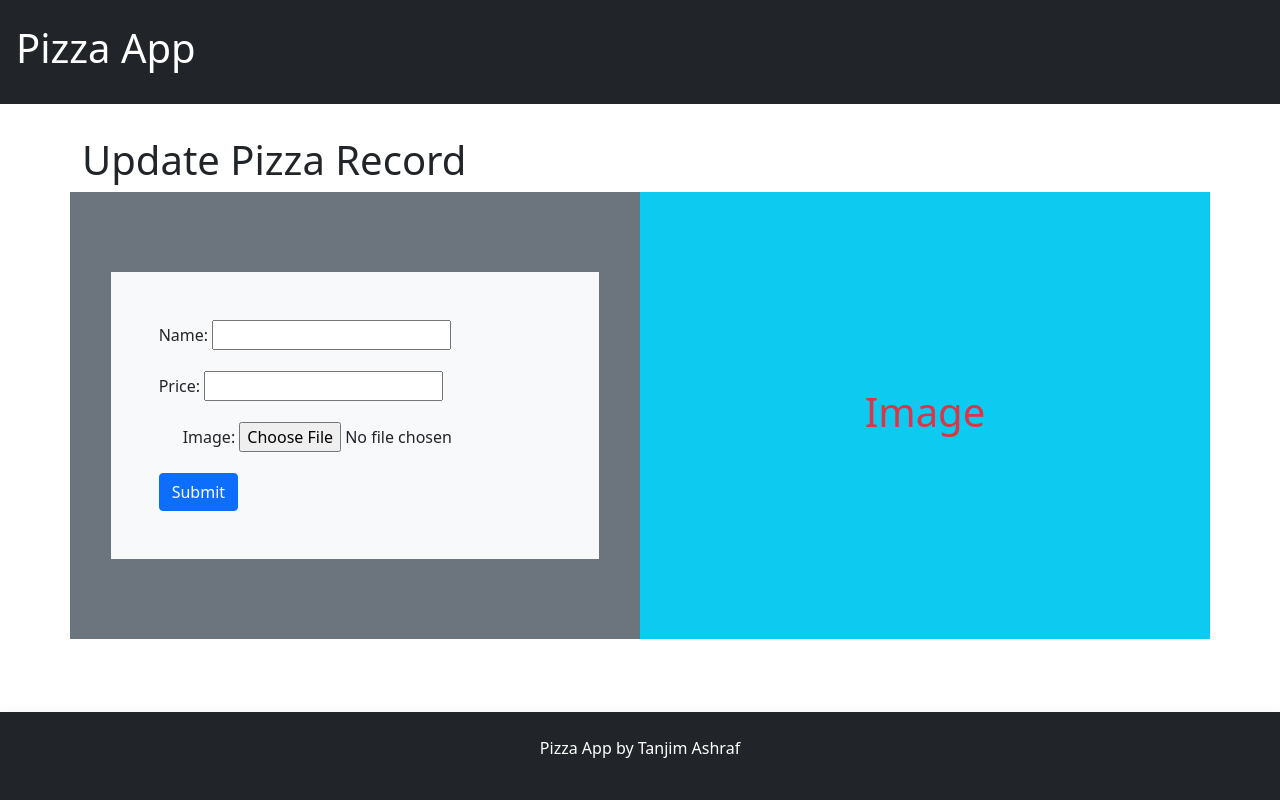
After one commit to Ashraf840/PIzza-Restaurant-App, a Django app: page /restaurant/pizza/update-pizza-record/1/ in a window 1280 px wide. The commit adds this page. Run offline with Django 3.2, Linux system fonts and the light colour scheme; data that the repository does not hold is empty; some libraries are stand-ins or nearby versions.

Commit message:
Pizza detail update page for restaurant staffs

```diff
--- a/pizzaProj/restaurant_staff/urls.py
+++ b/pizzaProj/restaurant_staff/urls.py
@@ -13,4 +13,5 @@ urlpatterns = [
     # Pizza Record CRUD - Related
     path('pizza/pizza-records/', crud_pizza_record_views.pizzaList, name='pizzaRecords'),
     path('pizza/create-pizza-record/', crud_pizza_record_views.createPizza, name='createPizzaRecord'),
+    path('pizza/update-pizza-record/<str:pizza_id>/', crud_pizza_record_views.updatePizza, name='updatePizzaRecord'),
 ]
--- a/pizzaProj/restaurant_staff/views/crud_pizza_record_views.py
+++ b/pizzaProj/restaurant_staff/views/crud_pizza_record_views.py
@@ -33,3 +33,21 @@ def createPizza(request):
         'pizzaForm': form,
     }
     return render(request, 'restaurant_staff/create_pizza_record.html', context)
+
+
+# Update pizza record (for restaurant-staffs)
+def updatePizza(request, pizza_id):
+    pizza = Pizza.objects.filter(pk=pizza_id).first()
+    form = PizzaForm(instance=pizza)
+
+    if request.method == 'POST':
+        form = PizzaForm(request.POST, request.FILES, instance=pizza)   # REQUIRED since an image is also getting uploaded using this form; instance will only update that specific record
+        if form.is_valid():
+            form.save()
+            return redirect('restaurantStaffApplication:pizzaRecords')    # redirect to the same page
+
+    context = {
+        'title': 'Restaurant Staffs: New Pizza Record',
+        'pizzaForm': form,
+    }
+    return render(request, 'restaurant_staff/update_pizza_record.html', context)
--- /dev/null
+++ b/pizzaProj/templates/restaurant_staff/update_pizza_record.html
@@ -0,0 +1,42 @@
+<!DOCTYPE html>
+{% extends 'base.html' %}
+
+<!-- Main Body -->
+{% block content %}
+
+    <div class="container">
+
+        <h1 class="my-2">Update Pizza Record</h1>
+
+        <div class="row bg-warning">
+            <div class="col bg-secondary d-flex justify-content-center align-items-center">
+                <form method="POST" enctype="multipart/form-data"
+                    class="bg-light p-5"
+                    style="margin: 5rem 0;">
+                    {% csrf_token %}
+                    <div class="mb-3">
+                        <label class="form-label">{{ pizzaForm.name.label_tag }}</label>
+                        {{ pizzaForm.name }}
+                    </div>
+                    <div class="mb-3">
+                        <label class="form-label">{{ pizzaForm.price.label_tag }}</label>
+                        {{ pizzaForm.price }}
+                    </div>
+                    <div class="mb-3 form-check">
+                        <label class="form-label">{{ pizzaForm.image.label_tag }}</label>
+                        {{ pizzaForm.image }}
+                    </div>
+                    <button type="submit" class="btn btn-primary">Submit</button>
+                </form>
+            </div>
+
+            <div class="col bg-info d-flex justify-content-center align-items-center">
+                <h1 class="text-center text-danger">
+                    Image
+                </h1>
+            </div>
+        </div>
+
+    </div>
+
+{% endblock %}
```
Also changed, not shown: pizzaProj/templates/restaurant_staff/pizza_list.html (+9 -1 lines), pizzaProj/media/pizzaImges/pizza2_bPpOIiA.jpg (added).
